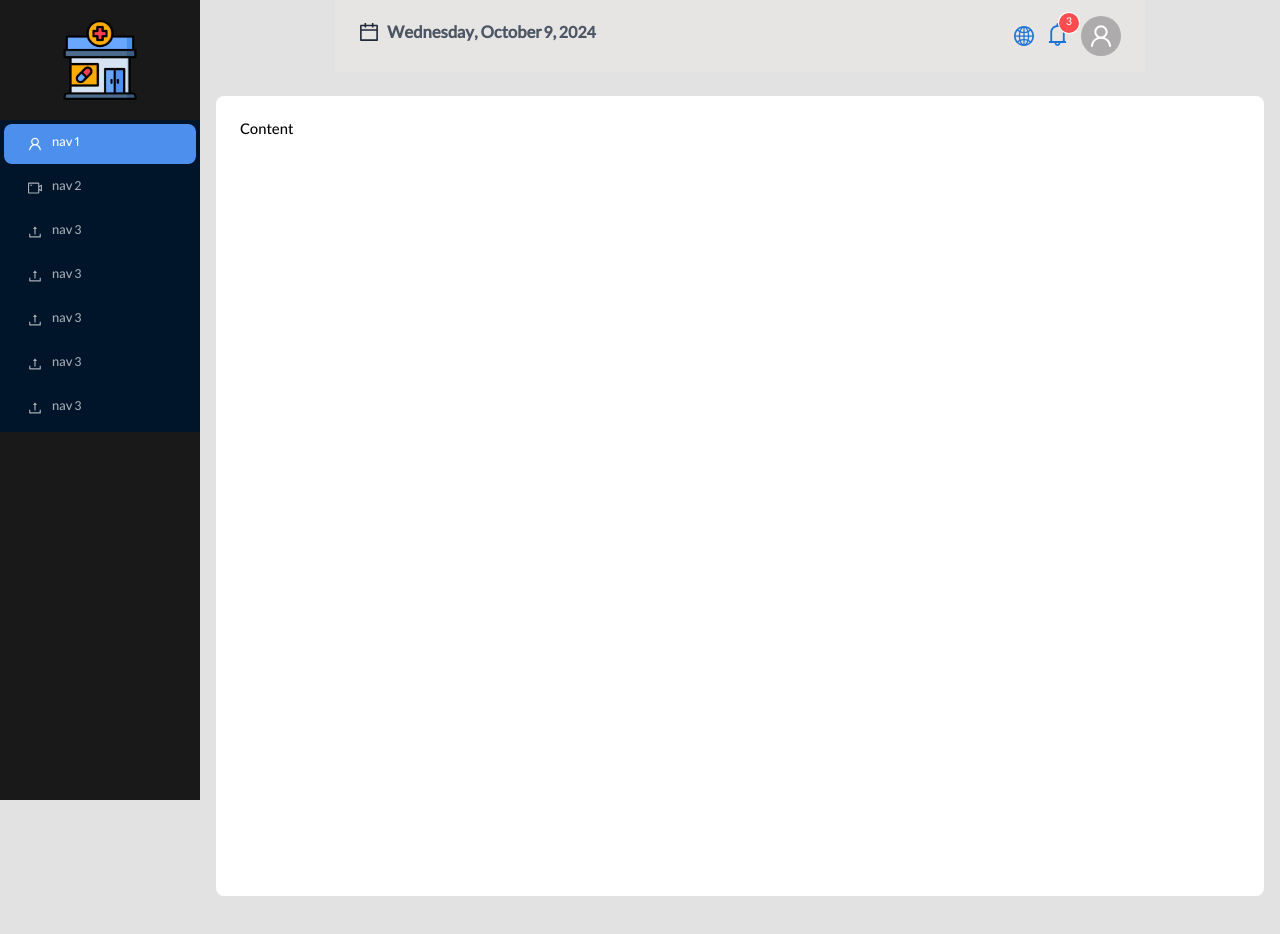
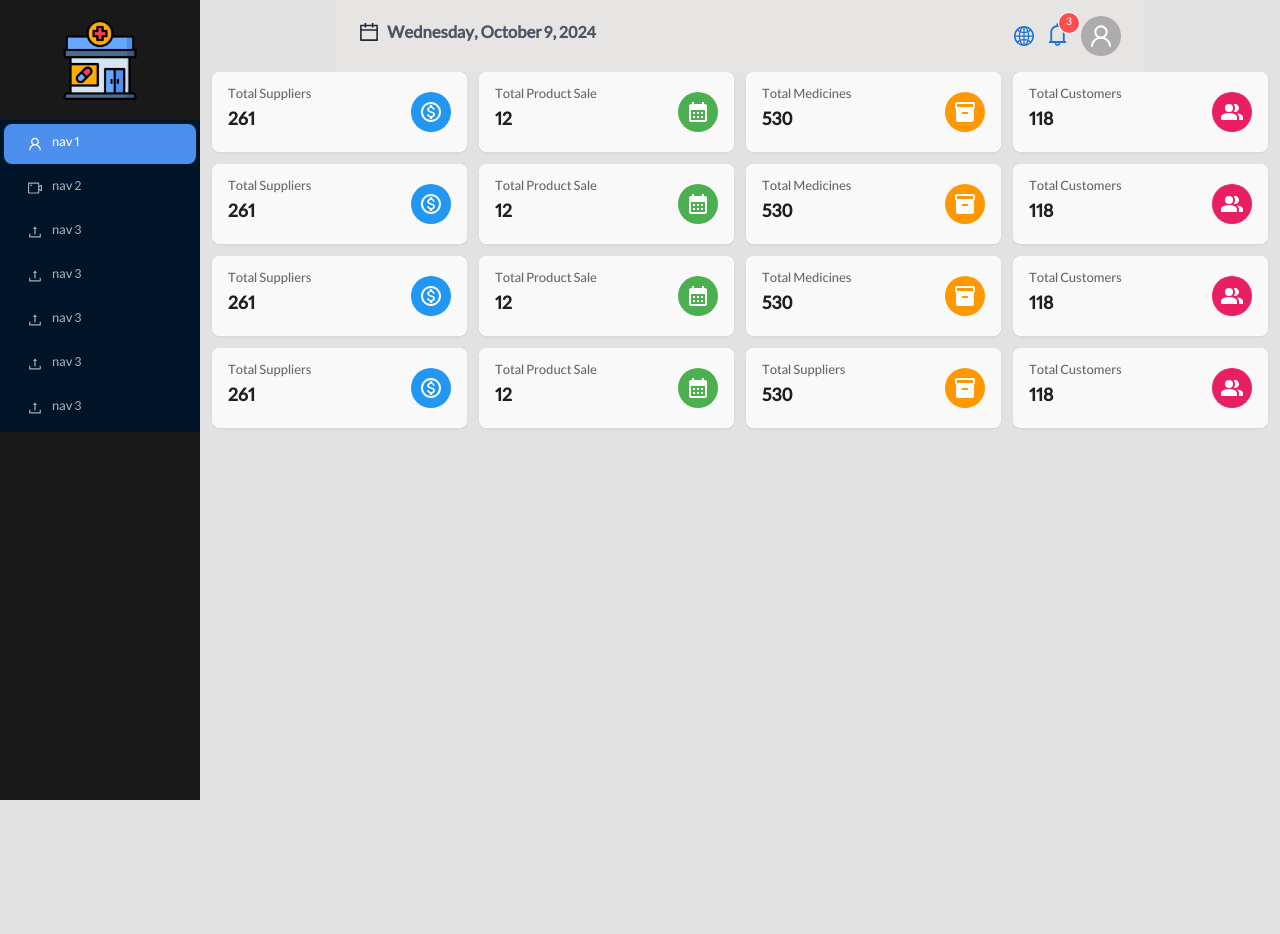
Before and after one commit to HaniehGharaee/dashboard-pharmacy, a React (Vite) app: page / in a window 1280 px wide. Shown: the top 934 px of the page. Built offline with nearby package versions, Linux system fonts and the light colour scheme; a web font is replaced by a local one.

Commit message:
Show cards in panel layout

```diff
--- a/src/components/dashboard/card.jsx
+++ b/src/components/dashboard/card.jsx
@@ -5,22 +5,102 @@ import InventoryIcon from "@mui/icons-material/Inventory";
 import PeopleAltIcon from "@mui/icons-material/PeopleAlt";
 
 const stats = [
-  { title: "کل فروش", value: "261", icon: <MonetizationOnOutlinedIcon />, color: "#2196f3" },
-  { title: "فروش امروز", value: "12", icon: <CalendarMonthIcon />, color: "#4caf50" },
-  { title: "موجودی", value: "530", icon: <InventoryIcon />, color: "#ff9800" },
-  { title: "مشتریان", value: "118", icon: <PeopleAltIcon />, color: "#e91e63" },
-  { title: "کل فروش", value: "261", icon: <MonetizationOnOutlinedIcon />, color: "#2196f3" },
-  { title: "فروش امروز", value: "12", icon: <CalendarMonthIcon />, color: "#4caf50" },
-  { title: "موجودی", value: "530", icon: <InventoryIcon />, color: "#ff9800" },
-  { title: "مشتریان", value: "118", icon: <PeopleAltIcon />, color: "#e91e63" },
-  { title: "کل فروش", value: "261", icon: <MonetizationOnOutlinedIcon />, color: "#2196f3" },
-  { title: "فروش امروز", value: "12", icon: <CalendarMonthIcon />, color: "#4caf50" },
-  { title: "موجودی", value: "530", icon: <InventoryIcon />, color: "#ff9800" },
-  { title: "مشتریان", value: "118", icon: <PeopleAltIcon />, color: "#e91e63" },
-  { title: "کل فروش", value: "261", icon: <MonetizationOnOutlinedIcon />, color: "#2196f3" },
-  { title: "فروش امروز", value: "12", icon: <CalendarMonthIcon />, color: "#4caf50" },
-  { title: "موجودی", value: "530", icon: <InventoryIcon />, color: "#ff9800" },
-  { title: "مشتریان", value: "118", icon: <PeopleAltIcon />, color: "#e91e63" },
+  {
+    title: " Total Suppliers",
+    value: "261",
+    icon: <MonetizationOnOutlinedIcon />,
+    color: "#2196f3",
+  },
+  {
+    title: "Total Product Sale",
+    value: "12",
+    icon: <CalendarMonthIcon />,
+    color: "#4caf50",
+  },
+  {
+    title: "Total Medicines",
+    value: "530",
+    icon: <InventoryIcon />,
+    color: "#ff9800",
+  },
+  {
+    title: "Total Customers",
+    value: "118",
+    icon: <PeopleAltIcon />,
+    color: "#e91e63",
+  },
+  {
+    title: " Total Suppliers",
+    value: "261",
+    icon: <MonetizationOnOutlinedIcon />,
+    color: "#2196f3",
+  },
+  {
+    title: "Total Product Sale ",
+    value: "12",
+    icon: <CalendarMonthIcon />,
+    color: "#4caf50",
+  },
+  {
+    title: "Total Medicines",
+    value: "530",
+    icon: <InventoryIcon />,
+    color: "#ff9800",
+  },
+  {
+    title: "Total Customers",
+    value: "118",
+    icon: <PeopleAltIcon />,
+    color: "#e91e63",
+  },
+  {
+    title: "Total Suppliers ",
+    value: "261",
+    icon: <MonetizationOnOutlinedIcon />,
+    color: "#2196f3",
+  },
+  {
+    title: "Total Product Sale ",
+    value: "12",
+    icon: <CalendarMonthIcon />,
+    color: "#4caf50",
+  },
+  {
+    title: "Total Medicines",
+    value: "530",
+    icon: <InventoryIcon />,
+    color: "#ff9800",
+  },
+  {
+    title: "Total Customers",
+    value: "118",
+    icon: <PeopleAltIcon />,
+    color: "#e91e63",
+  },
+  {
+    title: " Total Suppliers",
+    value: "261",
+    icon: <MonetizationOnOutlinedIcon />,
+    color: "#2196f3",
+  },
+  {
+    title: "Total Product Sale ",
+    value: "12",
+    icon: <CalendarMonthIcon />,
+    color: "#4caf50",
+  },
+  {
+    title: "Total Suppliers",
+    value: "530",
+    icon: <InventoryIcon />,
+    color: "#ff9800",
+  },
+  {
+    title: "Total Customers",
+    value: "118",
+    icon: <PeopleAltIcon />,
+    color: "#e91e63",
+  },
 ];
 
 const CardsDashboard = () => {
@@ -43,7 +123,9 @@ const CardsDashboard = () => {
             >
               <div>
                 <div style={{ fontSize: 14, color: "#666" }}>{item.title}</div>
-                <div style={{ fontSize: 20, fontWeight: "bold" }}>{item.value}</div>
+                <div style={{ fontSize: 20, fontWeight: "bold" }}>
+                  {item.value}
+                </div>
               </div>
               <div
                 style={{
--- a/src/layouts/PanelLayout/index.jsx
+++ b/src/layouts/PanelLayout/index.jsx
@@ -1,4 +1,5 @@
 import { useState } from "react";
+import { Outlet } from "react-router-dom";
 import { Sidebar } from "@/layouts/PanelLayout/sidebar";
 import HeaderPublic from "../PublicLayout/Header";
 import { theme } from "antd";
@@ -11,19 +12,9 @@ const PanelLayout = () => {
   return (
     <div style={{ display: "flex" }}>
       <Sidebar collapsed={collapsed} />
-      <div style={{ flex: 1}}>
+      <div style={{ flex: 1 }}>
         <HeaderPublic collapsed={collapsed} setCollapsed={setCollapsed} />
-        <main
-          style={{
-            margin: "24px 16px",
-            padding: 24,
-            minHeight: 800,
-            background: colorBgContainer,
-            borderRadius: borderRadiusLG,
-          }}
-        >
-          Content
-        </main>
+        <Outlet />
       </div>
     </div>
   );
```
